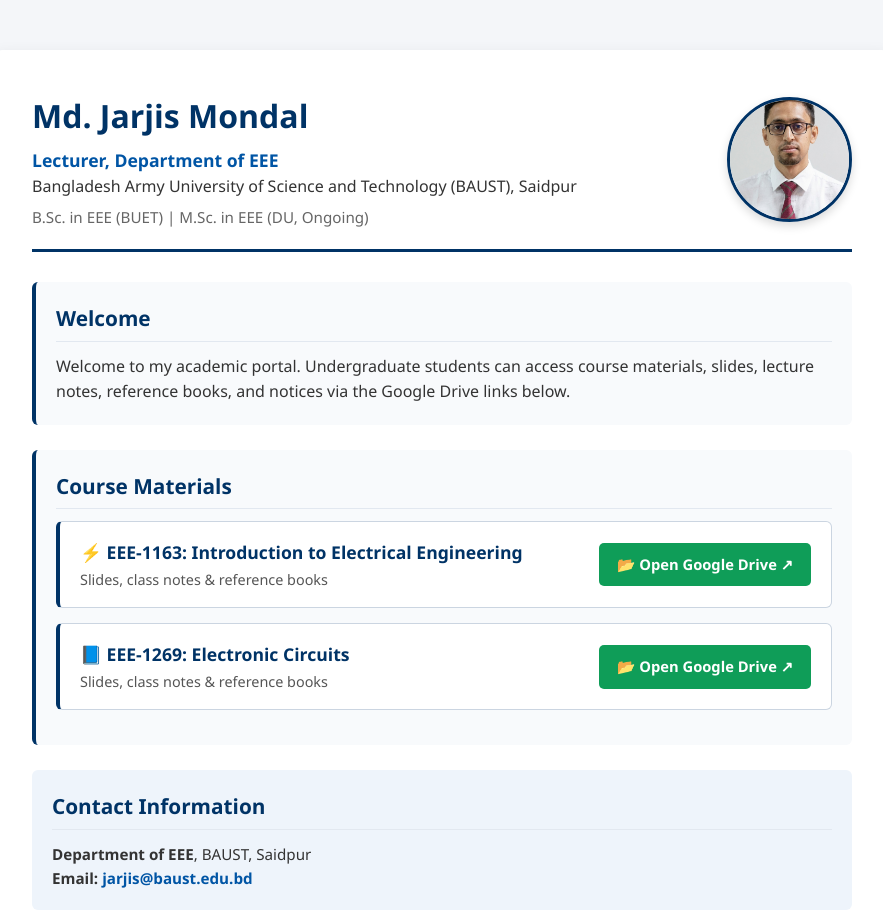
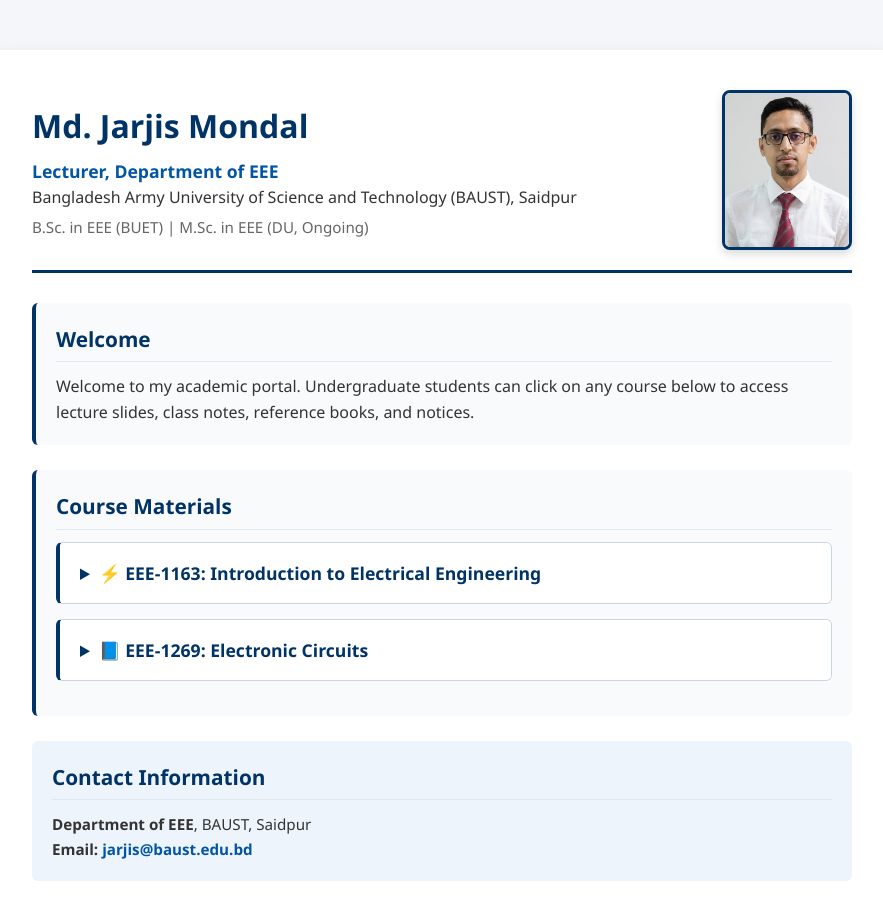
Before and after one commit to Jarjis-Mondal/Jarjis-Mondal.github.io, a plain HTML site: page index.html in a window 1280 px wide. Shown: the top 913 px of the page, without its empty margins (198-1081 px from the left). Drawn offline with Linux system fonts and the light colour scheme.

Commit message:
index.html

```diff
--- a/index.html
+++ b/index.html
@@ -20,11 +20,14 @@
             gap: 20px;
         }
         .header-text { flex: 1; }
+
+        /* Fixed Frame: Preserves full height so head isn't cut off */
         .profile-img {
-            width: 125px;
-            height: 125px;
-            border-radius: 50%;
+            width: 130px;
+            height: 160px;
+            border-radius: 8px;
             object-fit: cover;
+            object-position: top center;
             border: 3px solid #003366;
             box-shadow: 0 4px 10px rgba(0,0,0,0.15);
         }
@@ -35,29 +38,40 @@
         .card { background: #f8fafc; border-left: 4px solid #003366; padding: 20px; border-radius: 6px; margin-bottom: 25px; }
         h2 { color: #003366; font-size: 1.3rem; margin-bottom: 12px; border-bottom: 1px solid #e2e8f0; padding-bottom: 5px; }
 
-        /* Course Card Styles */
-        .course-card {
+        /* Clickable Accordion Course Styles */
+        .course-dropdown {
             background: #ffffff;
             border: 1px solid #cbd5e1;
             border-left: 4px solid #003366;
             border-radius: 6px;
+            margin-bottom: 15px;
+            overflow: hidden;
+            transition: all 0.2s ease-in-out;
+        }
+        .course-dropdown[open] {
+            box-shadow: 0 2px 8px rgba(0,0,0,0.06);
+        }
+        summary {
             padding: 16px 20px;
-            margin-bottom: 15px;
-            display: flex;
-            justify-content: space-between;
-            align-items: center;
-            flex-wrap: wrap;
-            gap: 12px;
-        }
-        .course-title {
             font-weight: bold;
             color: #003366;
             font-size: 1.1rem;
+            cursor: pointer;
+            user-select: none;
+            background: #ffffff;
+        }
+        summary:hover {
+            background-color: #f1f5f9;
+        }
+        .course-content {
+            padding: 0 20px 20px 20px;
+            border-top: 1px dashed #e2e8f0;
+            background-color: #fafbfc;
         }
         .course-desc {
-            font-size: 0.9rem;
+            font-size: 0.95rem;
             color: #555;
-            margin-top: 2px;
+            margin: 15px 0 12px 0;
         }
         .drive-btn {
             display: inline-block;
@@ -68,7 +82,6 @@
             border-radius: 5px;
             font-weight: 600;
             font-size: 0.92rem;
-            white-space: nowrap;
             transition: background 0.2s ease-in-out;
         }
         .drive-btn:hover {
@@ -81,7 +94,7 @@
         /* Responsive view for mobile screens */
         @media (max-width: 600px) {
             header { flex-direction: column-reverse; text-align: center; }
-            .profile-img { width: 110px; height: 110px; }
+            .profile-img { width: 120px; height: 150px; }
         }
     </style>
 </head>
@@ -100,29 +113,29 @@
 
         <div class="card">
             <h2>Welcome</h2>
-            <p>Welcome to my academic portal. Undergraduate students can access course materials, slides, lecture notes, reference books, and notices via the Google Drive links below.</p>
+            <p>Welcome to my academic portal. Undergraduate students can click on any course below to access lecture slides, class notes, reference books, and notices.</p>
         </div>
 
         <div class="card">
             <h2>Course Materials</h2>
 
             <!-- EEE-1163 -->
-            <div class="course-card">
-                <div>
-                    <div class="course-title">⚡ EEE-1163: Introduction to Electrical Engineering</div>
-                    <p class="course-desc">Slides, class notes & reference books</p>
+            <details class="course-dropdown">
+                <summary>⚡ EEE-1163: Introduction to Electrical Engineering</summary>
+                <div class="course-content">
+                    <p class="course-desc">Access lecture slides, class notes, reference books, and lab materials on Google Drive:</p>
+                    <a href="https://drive.google.com/drive/folders/11yeIrPSxL60a5NKKo0sOItc73-FczMr7?usp=sharing" target="_blank" class="drive-btn">📂 Open Google Drive ↗</a>
                 </div>
-                <a href="https://drive.google.com/drive/folders/11yeIrPSxL60a5NKKo0sOItc73-FczMr7?usp=sharing" target="_blank" class="drive-btn">📂 Open Google Drive ↗</a>
-            </div>
+            </details>
 
             <!-- EEE-1269 -->
-            <div class="course-card">
-                <div>
-                    <div class="course-title">📘 EEE-1269: Electronic Circuits</div>
-                    <p class="course-desc">Slides, class notes & reference books</p>
+            <details class="course-dropdown">
+                <summary>📘 EEE-1269: Electronic Circuits</summary>
+                <div class="course-content">
+                    <p class="course-desc">Access lecture slides, class notes, reference books, and lab materials on Google Drive:</p>
+                    <a href="https://drive.google.com/drive/folders/1bdtDOtIqSNJ9QdVbSpylVR-lUGzJar1W?usp=sharing" target="_blank" class="drive-btn">📂 Open Google Drive ↗</a>
                 </div>
-                <a href="https://drive.google.com/drive/folders/1bdtDOtIqSNJ9QdVbSpylVR-lUGzJar1W?usp=sharing" target="_blank" class="drive-btn">📂 Open Google Drive ↗</a>
-            </div>
+            </details>
 
         </div>
 
```
